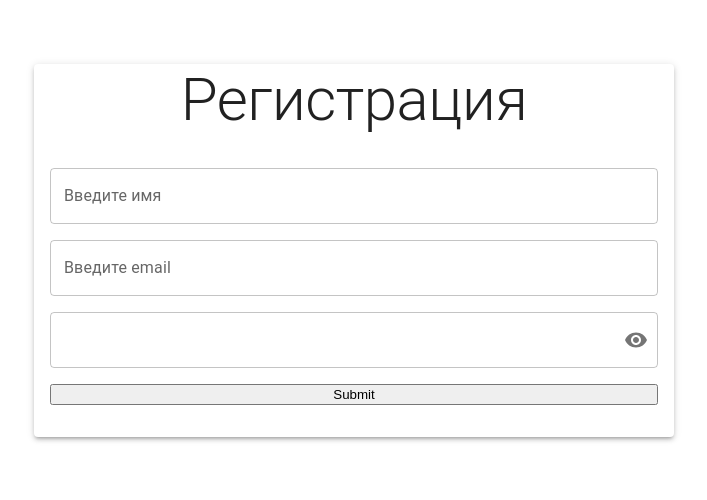
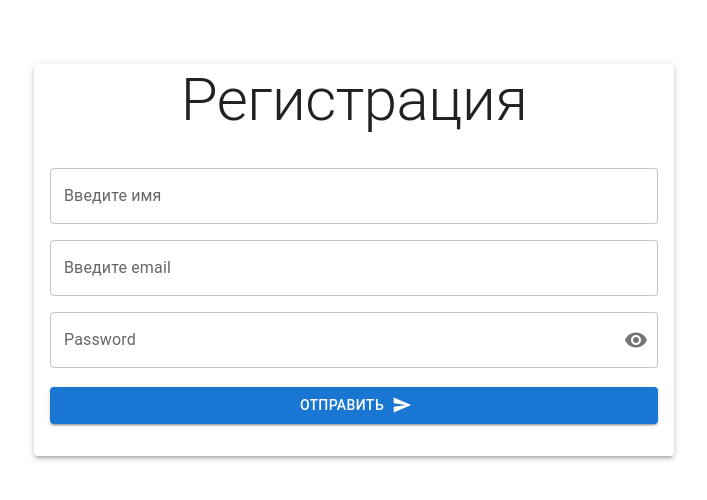
Before and after one commit to Isl0m/next-ts, a Next.js app: page /auth/signup in a window 1280 px wide. Shown: the top 500 px of the page, without its empty margins (286-993 px from the left). Built offline with nearby package versions, Linux system fonts and the light colour scheme.

Commit message:
complete Sign Up Page

```diff
--- a/app/components/MInput/PasswordField.tsx
+++ b/app/components/MInput/PasswordField.tsx
@@ -1,6 +1,13 @@
 import { useState, FC } from 'react';
 import { Controller } from 'react-hook-form';
-import { OutlinedInput, InputAdornment, IconButton } from '@mui/material';
+import {
+  OutlinedInput,
+  InputAdornment,
+  IconButton,
+  InputLabel,
+  FormControl,
+  FormHelperText,
+} from '@mui/material';
 import { Visibility, VisibilityOff } from '@mui/icons-material';
 import { IProps } from './input.interface';
 
@@ -8,7 +15,7 @@ const PasswordField: FC<IProps> = ({ name, control, customRule, label }) => {
   const [showPassword, setShowPassword] = useState(false);
 
   const handleClickShowPassword = () => {
-    setShowPassword(true);
+    setShowPassword(!showPassword);
   };
 
   const handleMouseDownPassword = (
@@ -22,9 +29,14 @@ const PasswordField: FC<IProps> = ({ name, control, customRule, label }) => {
       control={control}
       rules={customRule}
       render={({ field, fieldState: { error } }) => (
+        <FormControl variant="outlined" error={Boolean(error)}>
+          <InputLabel htmlFor="outlined-adornment-password">
+            Password
+          </InputLabel>
           <OutlinedInput
             id="outlined-adornment-password"
             type={showPassword ? 'text' : 'password'}
+            {...field}
             endAdornment={
               <InputAdornment position="end">
                 <IconButton
@@ -37,10 +49,12 @@ const PasswordField: FC<IProps> = ({ name, control, customRule, label }) => {
                 </IconButton>
               </InputAdornment>
             }
-          {...field}
-          label={label}
-          error={Boolean(error)}
+            label="Password"
           />
+          <FormHelperText disabled id="outlined-adornment-password">
+            {error?.message}
+          </FormHelperText>
+        </FormControl>
       )}
     />
   );
--- a/app/components/SignUp/index.tsx
+++ b/app/components/SignUp/index.tsx
@@ -1,5 +1,6 @@
 import { useForm, SubmitHandler } from 'react-hook-form';
-import { Stack, Paper, Typography } from '@mui/material';
+import { Stack, Paper, Typography, Button } from '@mui/material';
+import SendIcon from '@mui/icons-material/Send';
 
 import MInput from '../MInput';
 import PasswordField from '../MInput/PasswordField';
@@ -56,7 +57,9 @@ const SignUp: React.FC = () => {
               },
             }}
           />
-          <input type="submit" />
+          <Button variant="contained" type="submit" endIcon={<SendIcon />}>
+            Отправить
+          </Button>
         </Stack>
       </form>
     </Paper>
```
Lines whose indentation alone changed are shown as unchanged.
